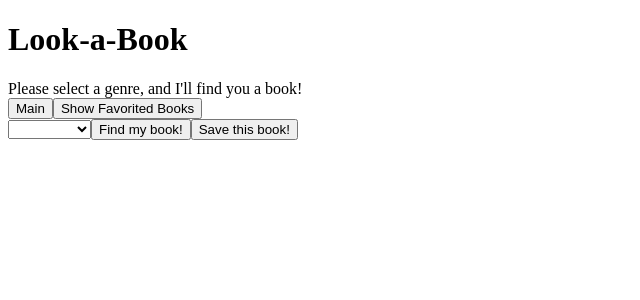
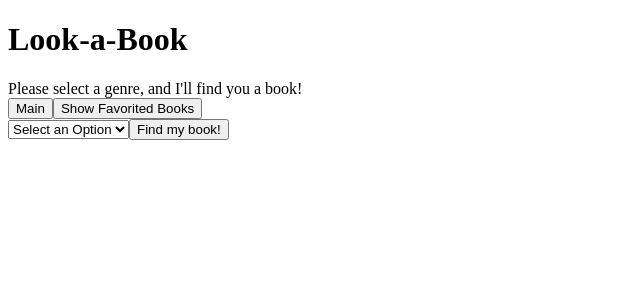
Before and after one commit to MGlyer/mvp, a React app: page / in a window 1280 px wide. Shown: the top 300 px of the page, without its empty margins (0-640 px from the left). Built offline with nearby package versions, Linux system fonts and the light colour scheme; the HTML template or start-up script is replaced by a standard one.

Commit message:
begins CSS process

```diff
--- a/client/src/index.jsx
+++ b/client/src/index.jsx
@@ -137,9 +137,9 @@ class App extends React.Component {
                         <button className = "showFaves" onClick = {this.handleFavesClick}>Show Favorited Books</button>
                     </div>
 
-                    <div className="dropdown">
-                        <select onClick = {this.handleGenreSelect}>
-                            <option value=''></option>
+                    <div className= "buttons">
+                        <select className="dropdown" onClick = {this.handleGenreSelect}>
+                            <option value=''>Select an Option</option>
                             <option value='History' >History</option>
                             <option value='Romance'>Romance</option>
                             <option value='Fantasy'>Fantasy</option>
@@ -147,8 +147,11 @@ class App extends React.Component {
                             <option value='Biography'>Biography</option>
                             <option value='Travel'>Travel</option>
                         </select>
-                        <button onClick= {this.findBook}>Find my book!</button>
-                        <button className="favorite" onClick = {this.addFave}>Save this book!</button>
+                        <button className = "find" onClick= {this.findBook}>Find my book!</button>
+                        { this.state.searchMade ?
+                            <button className= "save" onClick = {this.addFave}>Save this book!</button>
+                            : null
+                        }
                     </div>
 
 
@@ -158,17 +161,17 @@ class App extends React.Component {
                             <div className="bookInfo">
 
                             </div>
-                            <div> Here is your book info:</div>
-                            <div> Title: {`${this.state.bookToShow.volumeInfo.title}`}</div>
+                            <div className = 'headerHeader'> Here is your book info:</div>
+                            <div className = 'headerTitle'> Title: {`${this.state.bookToShow.volumeInfo.title}`}</div>
 
                             <div>
                             <img className='bookImg' src = {`${this.state.bookToShow.volumeInfo.imageLinks.thumbnail}`} ></img>
                             </div>
 
-                            <div>
+                            <div className = "bookInfoMain">
+                                <div className="bookInfo1">
                                 Author: {`${this.state.bookToShow.volumeInfo.authors[0]}`}
                                 Published: {`${this.state.bookToShow.volumeInfo.publishedDate}`}
-                            Synposis: {`${this.state.bookToShow.volumeInfo.description}`}
                                 {
                                     this.state.bookToShow.saleInfo.retailPrice ?
                                     <span>
@@ -177,6 +180,10 @@ class App extends React.Component {
                                     </span>
                                     : null
                                 }
+                                </div>
+                                <div className= "bookInfo2">
+                                Synposis: {`${this.state.bookToShow.volumeInfo.description}`}
+                                </div>
                             </div>
                         </div>
                         :
--- a/database/index.js
+++ b/database/index.js
@@ -1,6 +1,6 @@
 const mongoose = require('mongoose')
-// mongoose.connect('mongodb://localhost/books')
-mongoose.connect('mongodb://user:guestguest1@ds137601.mlab.com:37601/mvpdatabase')
+mongoose.connect('mongodb://localhost/books')
+// mongoose.connect('mongodb://user:guestguest1@ds137601.mlab.com:37601/mvpdatabase')
 
 let db = mongoose.connection;
 
```
Also changed, not shown: 2 other files (tests, documents, lock files or other folders). Lines whose indentation alone changed are shown as unchanged.
